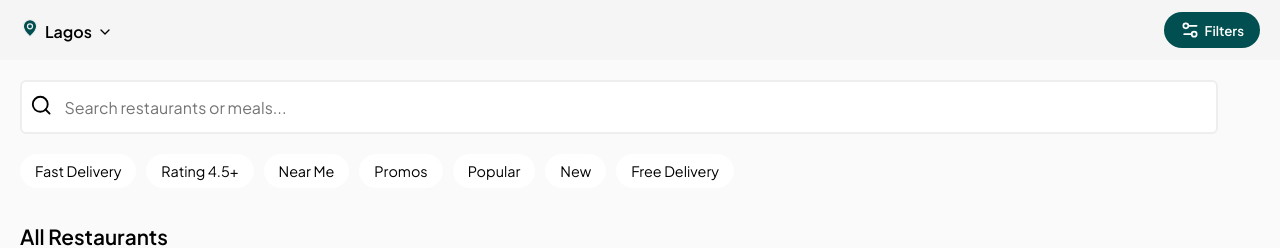
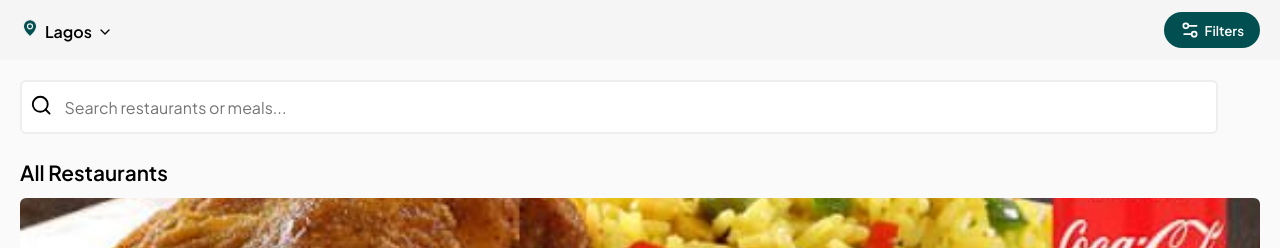
Before and after one commit to ay30bg/droppa, a React (Create React App) app: page /restaurant in a window 1280 px wide. Shown: the top 248 px of the page. Built offline with nearby package versions, Linux system fonts and the light colour scheme.

Commit message:
Update Restaurant.jsx

```diff
--- a/src/pages/Restaurant.jsx
+++ b/src/pages/Restaurant.jsx
@@ -2,16 +2,6 @@ import React, { useState } from "react";
 import "../styles/restaurant.css";
 import image1 from "../assets/chicken republic.jpeg";
 import { FiSearch, FiTruck } from "react-icons/fi";
-
-const filterOptions = [
-  "Fast Delivery",
-  "Rating 4.5+",
-  "Near Me",
-  "Promos",
-  "Popular",
-  "New",
-  "Free Delivery",
-];
 
 // TIME DISPLAY LOGIC (12am – 8am CLOSED)
 function getRestaurantTimeDisplay(time) {
@@ -29,8 +19,7 @@ const featuredRestaurants = [
   {
     id: 1,
     name: "Chicken Republic",
-    image:
-      image1,
+    image: image1,
     rating: 4.8,
     orders: 1200,
     price: 650,
@@ -88,15 +77,6 @@ export default function Discover() {
         />
       </div>
 
-      {/* Filters */}
-      <div className="filters-scroll">
-        {filterOptions.map((filter, index) => (
-          <div key={index} className="filter-chip">
-            {filter}
-          </div>
-        ))}
-      </div>
-
       {/* All Restaurants */}
       <section className="section-wrapper">
         <h2 className="section-title">All Restaurants</h2>
@@ -116,7 +96,7 @@ export default function Discover() {
                       {timeText}
                     </p>
                     <p>
-                      ⭐ {res.rating.toFixed(1)}({res.orders})
+                      ⭐ {res.rating.toFixed(1)} ({res.orders})
                     </p>
                   </div>
                 </div>
```
